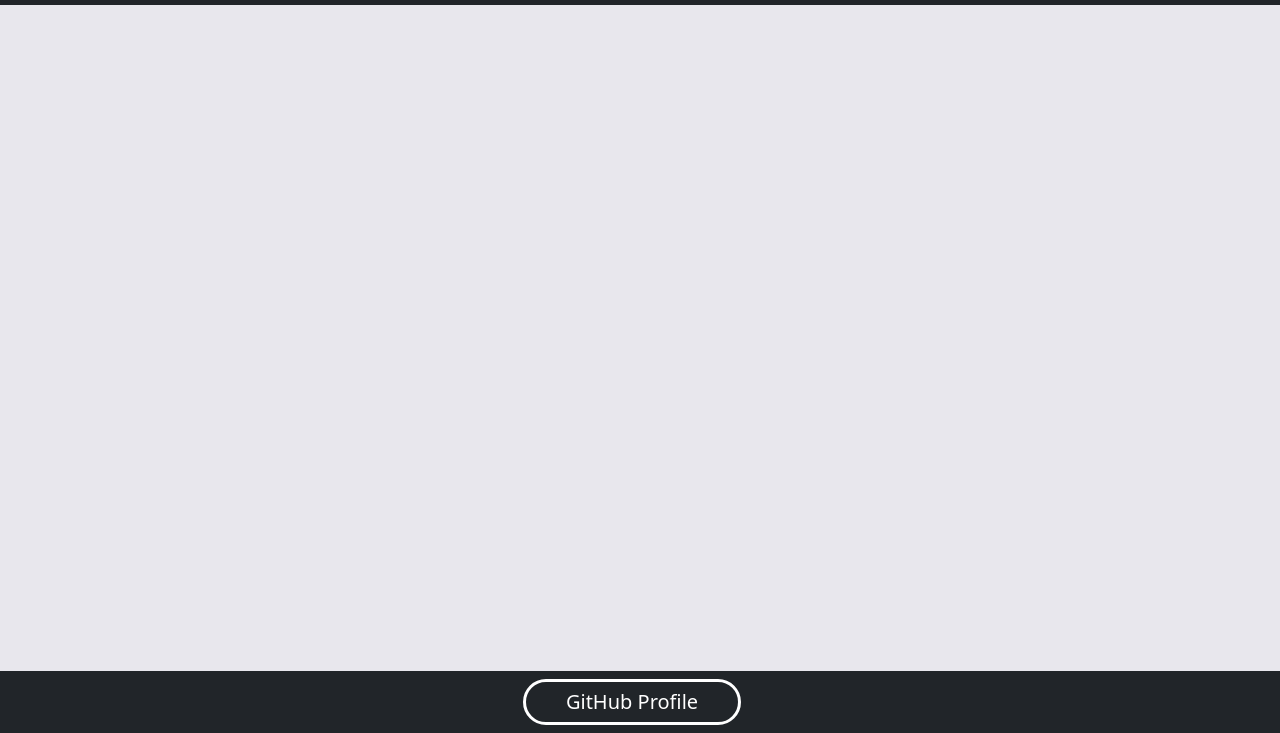
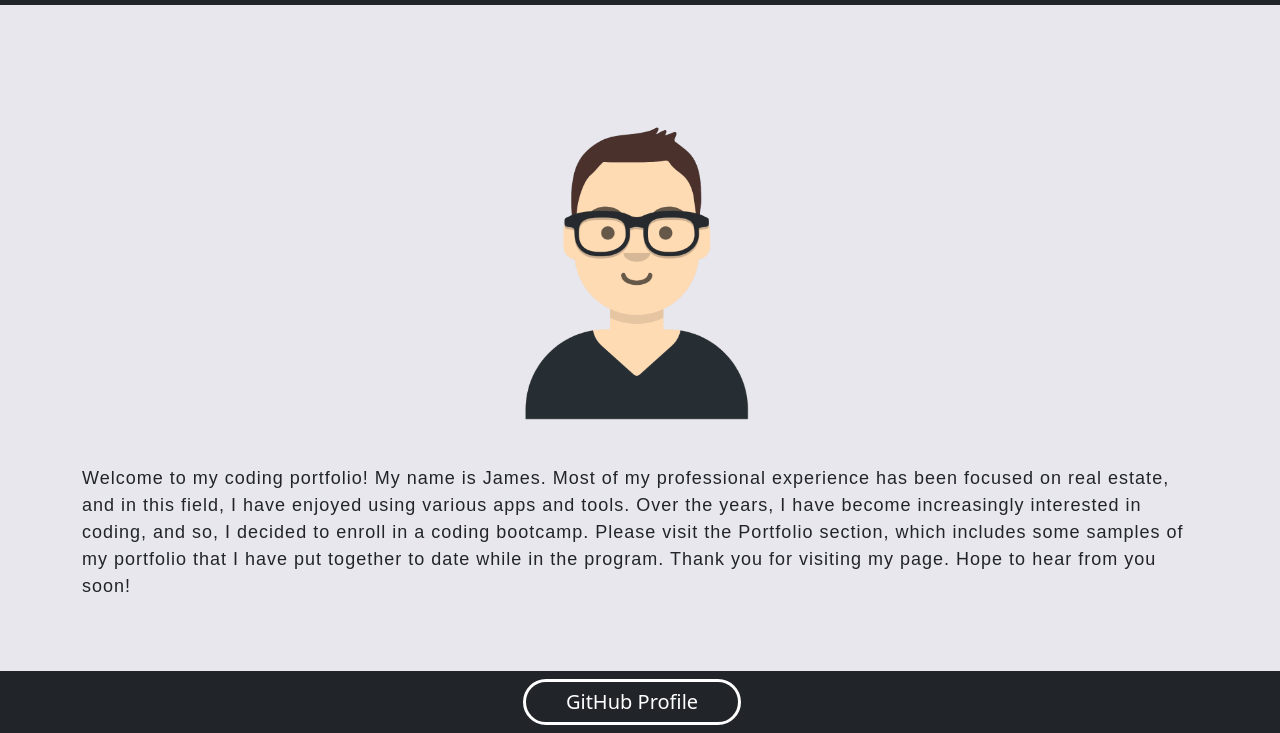
Before and after one commit to jamscc/web-app-portfolio, a React app: page / in a window 1280 px wide. Shown: the part 67-800 px from the top of the page. Built offline with nearby package versions, Linux system fonts and the light colour scheme.

Commit message:
about section and css - draft

```diff
--- a/src/components/css/style.css
+++ b/src/components/css/style.css
@@ -31,3 +31,45 @@
 .footer-links:hover {
     opacity: .8;
 }
+
+/* About-Section */
+.about-mq {
+    padding-top: 100px;
+}
+
+.about-container {
+    padding-top: 75px;
+    padding-bottom: 100px;
+}
+
+#about-img {
+    width: 300px;
+    height: 325px;
+}
+
+#about-text {
+    margin-top: 32px;
+    font-size: large;
+    font-family: sans-serif;
+    letter-spacing: 1px;
+    line-height: 1.5em;
+}
+
+/* About-Section */
+@media screen and (max-width: 750px) {
+    .about-mq {
+        padding-top: 100px;
+    }
+}
+
+@media screen and (max-width: 575px) {
+    .about-mq {
+        padding-top: 170px;
+    }
+}
+
+@media screen and (max-width: 345px) {
+    .about-mq {
+        padding-top: 200px;
+    }
+}
--- a/src/components/sections/About-Section.js
+++ b/src/components/sections/About-Section.js
@@ -1,6 +1,22 @@
+import { Container, Row, Col } from 'react-bootstrap';
+import img from './images/avatar.png';
+import '../css/style.css';
+
+// about section
 function AboutSection() {
     return (
-        <div>
+        <div className="about-mq">
+            <Container className="about-container">
+                <Row>
+                    <Col fluid="sm" sm={12} className="d-flex justify-content-center">
+                        {/* source: Avatar Maker from Chrome Web Store */}
+                        <img id="about-img" fluid="sm" src={img} alt="avatar"></img>
+                    </Col>
+                    <Col fluid="sm" sm={12} className="d-flex justify-content-center">
+                        <p id="about-text">Welcome to my coding portfolio! My name is James. Most of my professional experience has been focused on real estate, and in this field, I have enjoyed using various apps and tools. Over the years, I have become increasingly interested in coding, and so, I decided to enroll in a coding bootcamp. Please visit the Portfolio section, which includes some samples of my portfolio that I have put together to date while in the program. Thank you for visiting my page. Hope to hear from you soon!</p>
+                    </Col>
+                </Row>
+            </Container>
         </div>
     );
 }
```
Also changed, not shown: src/components/sections/images/avatar.png (added).
